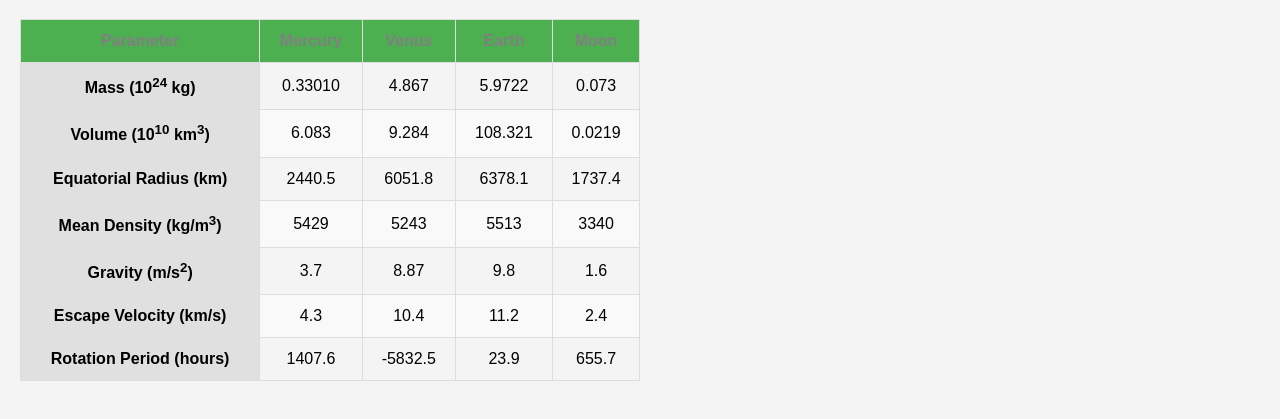
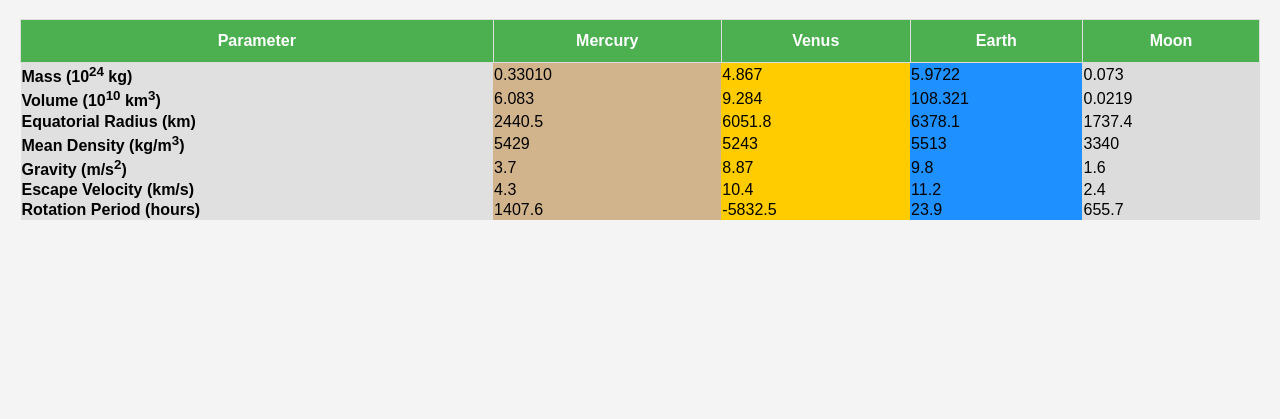
Before and after one commit to akint980/webdev_lab7, a plain HTML site: page index.html in a window 1280 px wide. Shown: the part 81-500 px from the top of the page. Drawn offline with Linux system fonts and the light colour scheme.

Commit message:
adjusting to get different colors for each fact

```diff
--- a/css/style.css
+++ b/css/style.css
@@ -11,22 +11,38 @@ body {
 }
 
 .fact-table {
-  width: 50%;
+  width: 100%;
   border-collapse: collapse;
   margin-top: 20px;
 }
 
-.parameter{
+.parameter {
   font-weight: bold;
   background-color: #e0e0e0;
 }
 
-.planet:hover {
+.mercury {
+  background-color: #d2b48c;
+}
+
+.venus {
+  background-color: #ffcc00;
+}
+
+.earth {
+  background-color: #1e90ff;
+}
+
+.moon {
+  background-color: #dcdcdc;
+}
+
+.planet {
   text-align: center;
 }
 
 #planet-facts th,
-#planet-facts td {
+#planet-facts td:hover {
   padding: 12px;
   text-align: center;
   border: 1px solid #ddd;
@@ -34,7 +50,7 @@ body {
 
 #planet-facts th {
   background-color: #4CAF50;
-  color: grey;
+  color: white;
 }
 
 tr:nth-child(even) {
```
Also changed, not shown: index.html (+0 -1 lines).
